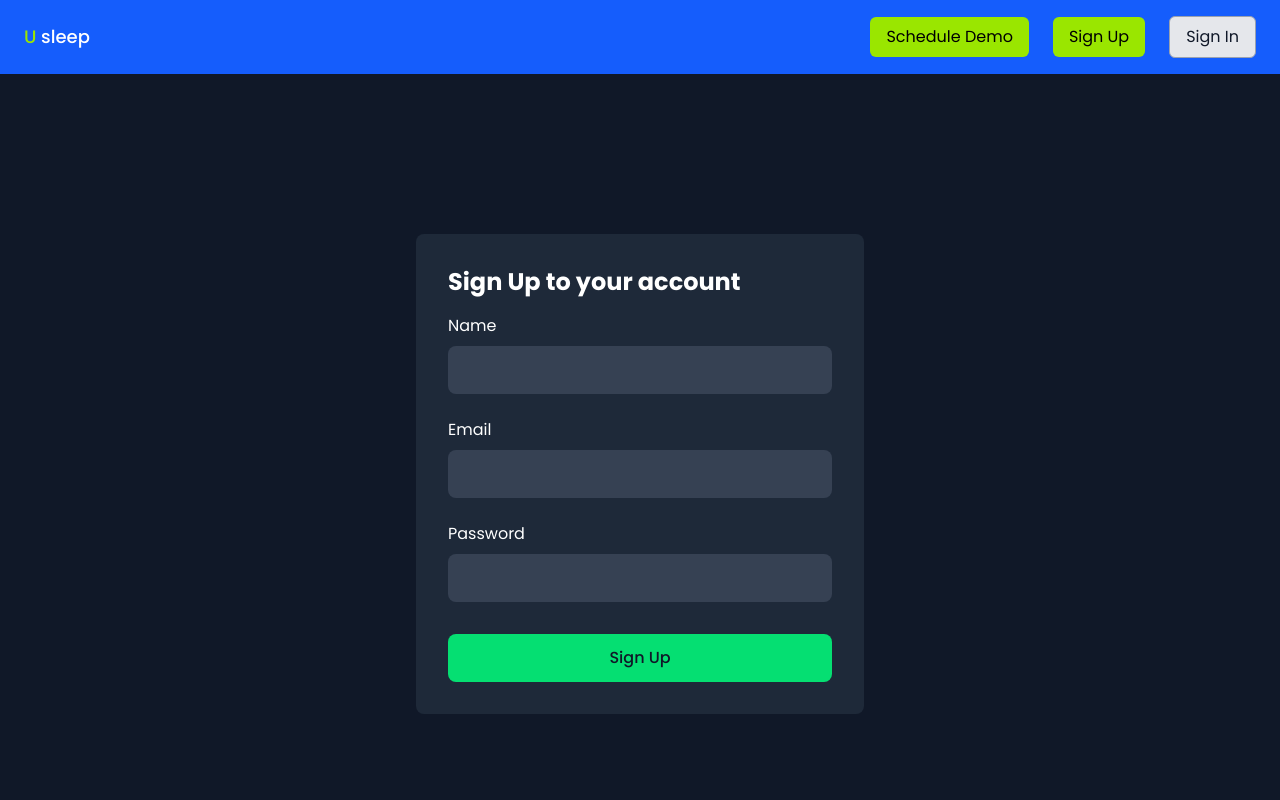
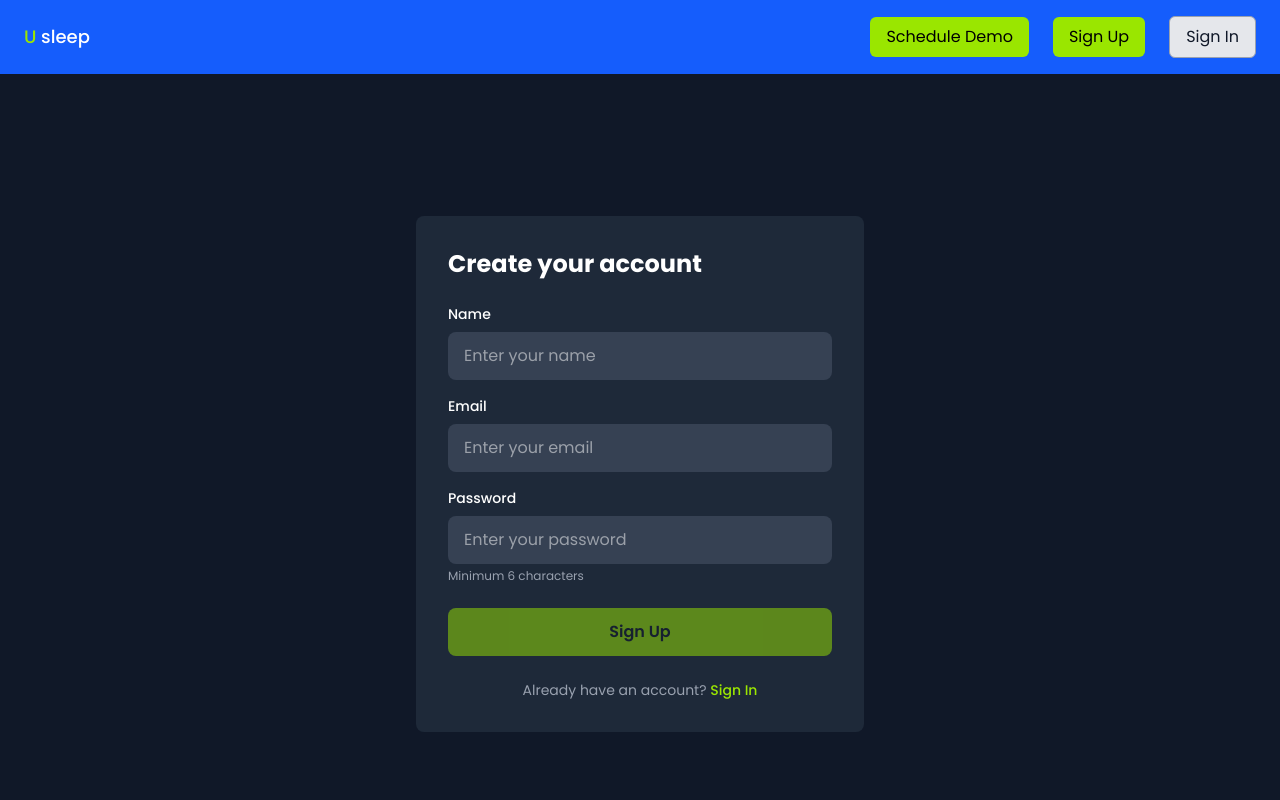
Before and after one commit to hadiid1718/u-sleep, a React (Vite) app in the folder Frontend/: page /user/sign-up in a window 1280 px wide. Shown: the top 800 px of the page. Built offline with nearby package versions, Linux system fonts and the light colour scheme.

Commit message:
Bug Fix: user login state fix

```diff
--- a/Frontend/src/pages/Dashboard.jsx
+++ b/Frontend/src/pages/Dashboard.jsx
@@ -4,7 +4,7 @@ import { AppContext } from '../context/Context';
 import { showSuccessToast, showErrorToast, showLoadingToast, updateToast } from '../utils/toast';
 
 const UserDashboard = () => {
-  const { user, logOut, dashboardJobs, dashboardLoading, fetchDashboardJobs, userPreferences, updateUserPreferences, notifications, fetchNotifications } = useContext(AppContext);
+  const { user, logOut, dashboardJobs, dashboardLoading, fetchDashboardJobs, userPreferences, updateUserPreferences,  } = useContext(AppContext);
   const [activeMenu, setActiveMenu] = useState('dashboard');
   const [showCountdown, setShowCountdown] = useState(false);
   const [countdown, setCountdown] = useState(3);
@@ -1054,7 +1054,7 @@ const UserDashboard = () => {
           <div className="flex items-center justify-between p-4 border-b border-gray-800">
             <div className="flex justify-center items-center gap-2">
               <LogOut className='cursor-pointer' onClick={logOut}/>
-              <h1 className="text-xl font-bold bg-clip-text bg-lime-400 text-transparent">Hadeed Malik</h1>
+              <h1 className="text-xl font-bold bg-clip-text bg-lime-400 text-transparent">{user.name || 'user'}</h1>
             </div>
             <button
               onClick={() => setIsSidebarOpen(false)}
@@ -1069,7 +1069,7 @@ const UserDashboard = () => {
           <div className="p-4 lg:p-6 border-b border-gray-800">
             <div className='flex justify-center items-center gap-6'>
               <LogOut className='cursor-pointer' onClick={logOut}/>
-              <h1 className="text-xl lg:text-2xl font-bold bg-lime-400 bg-clip-text text-transparent">Hadeed Malik</h1>
+              <h1 className="text-xl lg:text-2xl font-bold bg-lime-400 bg-clip-text text-transparent">{user.name || 'User'}</h1>
             </div>
           </div>
         )}
--- a/Frontend/src/pages/SignIn.jsx
+++ b/Frontend/src/pages/SignIn.jsx
@@ -1,111 +1,148 @@
-import React, { useContext, useState } from "react";
+import React, { useState, useContext } from "react";
+import summaryApi from "../common";
+import { useNavigate } from "react-router-dom";
 import { AppContext } from "../context/Context";
-import summaryApi from "../common";
-import { Link, useNavigate } from "react-router-dom";
 
-const SignIn = ({ onBack }) => {
+const SignIn = () => {
   const [email, setEmail] = useState("");
   const [password, setPassword] = useState("");
-  const [error, setError] = useState(null);
+  const [localError, setLocalError] = useState(null);
   const [loading, setLoading] = useState(false);
 
   const navigate = useNavigate();
-  const { setUser } = useContext(AppContext);
+  const { login } = useContext(AppContext);
 
-  const handleSignIn = async () => {
-    if (!email || !password) {
-      setError("Please enter email and password");
+  const handleSignIn = async (e) => {
+    e?.preventDefault();
+
+    try {
+      setLocalError(null);
+      setLoading(true);
+
+      const res = await fetch(summaryApi.signIn.url, {
+        method: summaryApi.signIn.method,
+        headers: {
+          "Content-Type": "application/json",
+        },
+        body: JSON.stringify({ email, password }),
+      });
+
+      const data = await res.json();
+
+      if (!res.ok) {
+        setLocalError(data.message || "Login failed");
         return;
       }
 
-    setLoading(true);
-    setError(null);
+      // ✅ Use context login function
+      if (data.success && data.data?.tokens) {
+        login(data.data.user, data.data.tokens);
 
-    try {
-      const response = await fetch(summaryApi.signIn.url, {
-        method: summaryApi.signIn.method,
-        headers: { "Content-Type": "application/json" },
-        body: JSON.stringify({ email, password }),
-      });
-
-      const data = await response.json();
-
-      if (!response.ok) {
-        throw new Error(data.message || "Failed to sign in");
+        // Navigate based on role
+        if (data.data.user.role === 'admin') {
+          navigate("/admin/dashboard");
+        } else {
+          navigate("/user/dashboard");
         }
-
-
-
-      // Update context (THIS FIXES HEADER)
-      setUser(data.user);
-
-      // Navigate by role
-      if (data.user?.role === "admin") {
-        navigate("/admin/dashboard", { replace: true });
       } else {
-        navigate("/user/dashboard", { replace: true });
+        setLocalError("Invalid response from server");
       }
     } catch (err) {
-      setError(err.message || "Network error");
+      setLocalError("Network error. Please try again.");
+      console.error("Login error:", err);
     } finally {
       setLoading(false);
+    }
+  };
+
+  const handleKeyPress = (e) => {
+    if (e.key === 'Enter' && email && password) {
+      handleSignIn();
     }
   };
 
   return (
     <div className="min-h-screen bg-gray-900 flex items-center justify-center p-6">
       <div className="bg-gray-800 rounded-lg p-8 w-full max-w-md">
-
         <h1 className="text-2xl font-bold text-white mb-6">
           Sign in to your account
         </h1>
 
-        {error && (
-          <div className="mb-6 p-4 bg-red-900 border border-red-700 rounded-lg">
-            <p className="text-red-200 text-sm">{error}</p>
+        {localError && (
+          <div className="mb-4 p-3 bg-red-900/20 border border-red-500 rounded-lg">
+            <p className="text-red-400 text-sm">{localError}</p>
           </div>
         )}
 
-        <div className="mb-6">
-          <label className="block text-white text-sm mb-2">Email</label>
+        <form onSubmit={handleSignIn}>
+          <div className="mb-4">
+            <label className="block text-white mb-2 text-sm font-medium">
+              Email
+            </label>
             <input
               type="email"
               value={email}
               onChange={(e) => setEmail(e.target.value)}
-            disabled={loading}
-            className="w-full px-4 py-3 bg-gray-700 border border-gray-600 rounded-lg text-white"
+              onKeyPress={handleKeyPress}
+              className="w-full px-4 py-3 bg-gray-700 text-white rounded-lg focus:outline-none focus:ring-2 focus:ring-lime-400 transition"
+              placeholder="Enter your email"
+              required
             />
           </div>
 
-        <div className="mb-8">
-          <label className="block text-white text-sm mb-2">Password</label>
+          <div className="mb-6">
+            <label className="block text-white mb-2 text-sm font-medium">
+              Password
+            </label>
             <input
               type="password"
               value={password}
               onChange={(e) => setPassword(e.target.value)}
-            disabled={loading}
-            className="w-full px-4 py-3 bg-gray-700 border border-gray-600 rounded-lg text-white"
+              onKeyPress={handleKeyPress}
+              className="w-full px-4 py-3 bg-gray-700 text-white rounded-lg focus:outline-none focus:ring-2 focus:ring-lime-400 transition"
+              placeholder="Enter your password"
+              required
             />
           </div>
 
           <button
-          onClick={handleSignIn}
-          disabled={loading}
-          className="w-full bg-green-400 hover:bg-green-500 text-gray-900 py-3 rounded-lg font-medium"
+            type="submit"
+            disabled={loading || !email || !password}
+            className="w-full bg-lime-400 text-gray-900 py-3 rounded-lg font-semibold hover:bg-lime-500 transition-colors disabled:opacity-50 disabled:cursor-not-allowed"
           >
-          {loading ? "Signing In..." : "Sign In"}
+            {loading ? (
+              <span className="flex items-center justify-center">
+                <svg className="animate-spin h-5 w-5 mr-2" viewBox="0 0 24 24">
+                  <circle className="opacity-25" cx="12" cy="12" r="10" stroke="currentColor" strokeWidth="4" fill="none" />
+                  <path className="opacity-75" fill="currentColor" d="M4 12a8 8 0 018-8V0C5.373 0 0 5.373 0 12h4zm2 5.291A7.962 7.962 0 014 12H0c0 3.042 1.135 5.824 3 7.938l3-2.647z" />
+                </svg>
+                Signing in...
+              </span>
+            ) : (
+              "Sign In"
+            )}
           </button>
+        </form>
 
-        <div className="text-center mt-6">
+        <div className="mt-6 text-center">
           <p className="text-gray-400 text-sm">
-            Admin?
-            <Link
-              to="/admin/sign-in"
-              className="text-green-400 hover:text-green-300 ml-1"
+            Don't have an account?{" "}
+            <button
+              onClick={() => navigate("/user/sign-up")}
+              className="text-lime-400 hover:text-lime-500 font-medium hover:underline"
             >
-              Admin Sign In
-            </Link>
+              Sign Up
+            </button>
           </p>
+        </div>
+
+        <div className="mt-4 text-center">
+          <button
+            onClick={() => navigate("/")}
+            className="text-gray-400 hover:text-gray-300 text-sm"
+          >
+            ← Back to Home
+          </button>
         </div>
       </div>
     </div>
--- a/Frontend/src/pages/SignUp.jsx
+++ b/Frontend/src/pages/SignUp.jsx
@@ -1,18 +1,24 @@
-import React, { useState } from "react";
+import React, { useState, useContext } from "react";
 import summaryApi from "../common";
 import { useNavigate } from "react-router-dom";
+import { AppContext } from "../context/Context";
 
 const SignUp = () => {
   const [name, setName] = useState("");
   const [email, setEmail] = useState("");
   const [password, setPassword] = useState("");
-  const [error, setError] = useState(null);
+  const [localError, setLocalError] = useState(null);
+  const [loading, setLoading] = useState(false);
 
   const navigate = useNavigate();
+  const { login } = useContext(AppContext);
 
-  const handleSignUp = async () => {
+  const handleSignUp = async (e) => {
+    e?.preventDefault();
+
     try {
-      setError(null);
+      setLocalError(null);
+      setLoading(true);
 
       const res = await fetch(summaryApi.signUp.url, {
         method: summaryApi.signUp.method,
@@ -25,87 +31,130 @@ const SignUp = () => {
       const data = await res.json();
 
       if (!res.ok) {
-        setError(data.message || "Signup failed");
+        setLocalError(data.message || "Signup failed");
         return;
       }
 
-      navigate("/user/sign-in");
+      // ✅ Use context login function
+      if (data.success && data.data?.tokens) {
+        login(data.data.user, data.data.tokens);
+
+        // Navigate based on role
+        if (data.data.user.role === 'admin') {
+          navigate("/admin/dashboard");
+        } else {
+          navigate("/");
+        }
+      } else {
+        setLocalError("Invalid response from server");
+      }
     } catch (err) {
-      setError("Network error");
+      setLocalError("Network error. Please try again.");
+      console.error("Signup error:", err);
+    } finally {
+      setLoading(false);
     }
   };
 
-  const handleGoogleSignIn = async (googleToken) => {
-    try {
-      const res = await fetch(summaryApi.googleLogin.url, {
-        method: summaryApi.googleLogin.method,
-        headers: {
-          "Content-Type": "application/json",
-        },
-        body: JSON.stringify({ token: googleToken }),
-      });
-
-      const data = await res.json();
-
-      if (!data.success) return;
-
-      localStorage.setItem("accessToken", data.data.tokens.accessToken);
-      localStorage.setItem("refreshToken", data.data.tokens.refreshToken);
-      localStorage.setItem("user", JSON.stringify(data.data.user));
-
-      navigate("/");
-    } catch (err) {
-      console.log("Google login error", err);
+  const handleKeyPress = (e) => {
+    if (e.key === 'Enter' && name && email && password) {
+      handleSignUp();
     }
   };
 
   return (
     <div className="min-h-screen bg-gray-900 flex items-center justify-center p-6">
       <div className="bg-gray-800 rounded-lg p-8 w-full max-w-md">
-
-        <h1 className="text-2xl font-bold text-white mb-4">
-          Sign Up to your account
+        <h1 className="text-2xl font-bold text-white mb-6">
+          Create your account
         </h1>
 
-        {error && (
-          <p className="text-red-400 text-sm mb-4">{error}</p>
+        {localError && (
+          <div className="mb-4 p-3 bg-red-900/20 border border-red-500 rounded-lg">
+            <p className="text-red-400 text-sm">{localError}</p>
+          </div>
         )}
 
-        <div className="mb-6">
-          <label className="block text-white mb-2">Name</label>
+        <form onSubmit={handleSignUp}>
+          <div className="mb-4">
+            <label className="block text-white mb-2 text-sm font-medium">
+              Name
+            </label>
             <input
+              type="text"
               value={name}
               onChange={(e) => setName(e.target.value)}
-            className="w-full px-4 py-3 bg-gray-700 text-white rounded-lg"
+              onKeyPress={handleKeyPress}
+              className="w-full px-4 py-3 bg-gray-700 text-white rounded-lg focus:outline-none focus:ring-2 focus:ring-lime-400 transition"
+              placeholder="Enter your name"
+              required
+            />
+          </div>
+
+          <div className="mb-4">
+            <label className="block text-white mb-2 text-sm font-medium">
+              Email
+            </label>
+            <input
+              type="email"
+              value={email}
+              onChange={(e) => setEmail(e.target.value)}
+              onKeyPress={handleKeyPress}
+              className="w-full px-4 py-3 bg-gray-700 text-white rounded-lg focus:outline-none focus:ring-2 focus:ring-lime-400 transition"
+              placeholder="Enter your email"
+              required
             />
           </div>
 
           <div className="mb-6">
-          <label className="block text-white mb-2">Email</label>
-          <input
-            type="email"
-            value={email}
-            onChange={(e) => setEmail(e.target.value)}
-            className="w-full px-4 py-3 bg-gray-700 text-white rounded-lg"
-          />
-        </div>
-
-        <div className="mb-8">
-          <label className="block text-white mb-2">Password</label>
+            <label className="block text-white mb-2 text-sm font-medium">
+              Password
+            </label>
             <input
               type="password"
               value={password}
               onChange={(e) => setPassword(e.target.value)}
-            className="w-full px-4 py-3 bg-gray-700 text-white rounded-lg"
+              onKeyPress={handleKeyPress}
+              className="w-full px-4 py-3 bg-gray-700 text-white rounded-lg focus:outline-none focus:ring-2 focus:ring-lime-400 transition"
+              placeholder="Enter your password"
+              required
+              minLength={6}
             />
+            <p className="text-gray-400 text-xs mt-1">
+              Minimum 6 characters
+            </p>
           </div>
 
           <button
-          onClick={handleSignUp}
-          className="w-full bg-green-400 text-gray-900 py-3 rounded-lg font-medium"
+            type="submit"
+            disabled={loading || !name || !email || !password}
+            className="w-full bg-lime-400 text-gray-900 py-3 rounded-lg font-semibold hover:bg-lime-500 transition-colors disabled:opacity-50 disabled:cursor-not-allowed"
           >
-          Sign Up
+            {loading ? (
+              <span className="flex items-center justify-center">
+                <svg className="animate-spin h-5 w-5 mr-2" viewBox="0 0 24 24">
+                  <circle className="opacity-25" cx="12" cy="12" r="10" stroke="currentColor" strokeWidth="4" fill="none" />
+                  <path className="opacity-75" fill="currentColor" d="M4 12a8 8 0 018-8V0C5.373 0 0 5.373 0 12h4zm2 5.291A7.962 7.962 0 014 12H0c0 3.042 1.135 5.824 3 7.938l3-2.647z" />
+                </svg>
+                Creating account...
+              </span>
+            ) : (
+              "Sign Up"
+            )}
           </button>
+        </form>
+
+        <div className="mt-6 text-center">
+          <p className="text-gray-400 text-sm">
+            Already have an account?{" "}
+            <button
+              onClick={() => navigate("/user/sign-in")}
+              className="text-lime-400 hover:text-lime-500 font-medium hover:underline"
+            >
+              Sign In
+            </button>
+          </p>
+        </div>
       </div>
     </div>
   );
```
Also changed, not shown: Frontend/src/context/Context.jsx (+53 -7 lines). Lines whose indentation alone changed are shown as unchanged.
